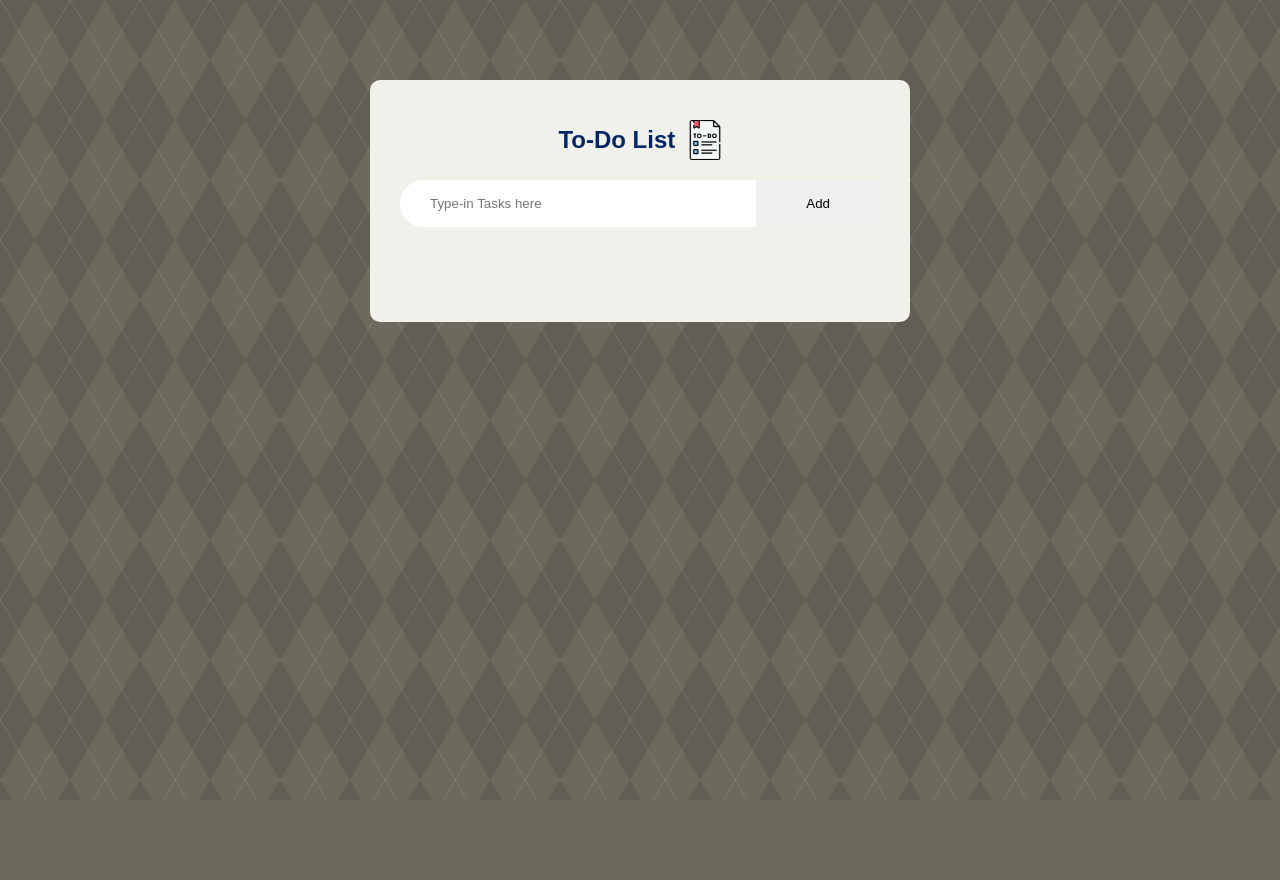
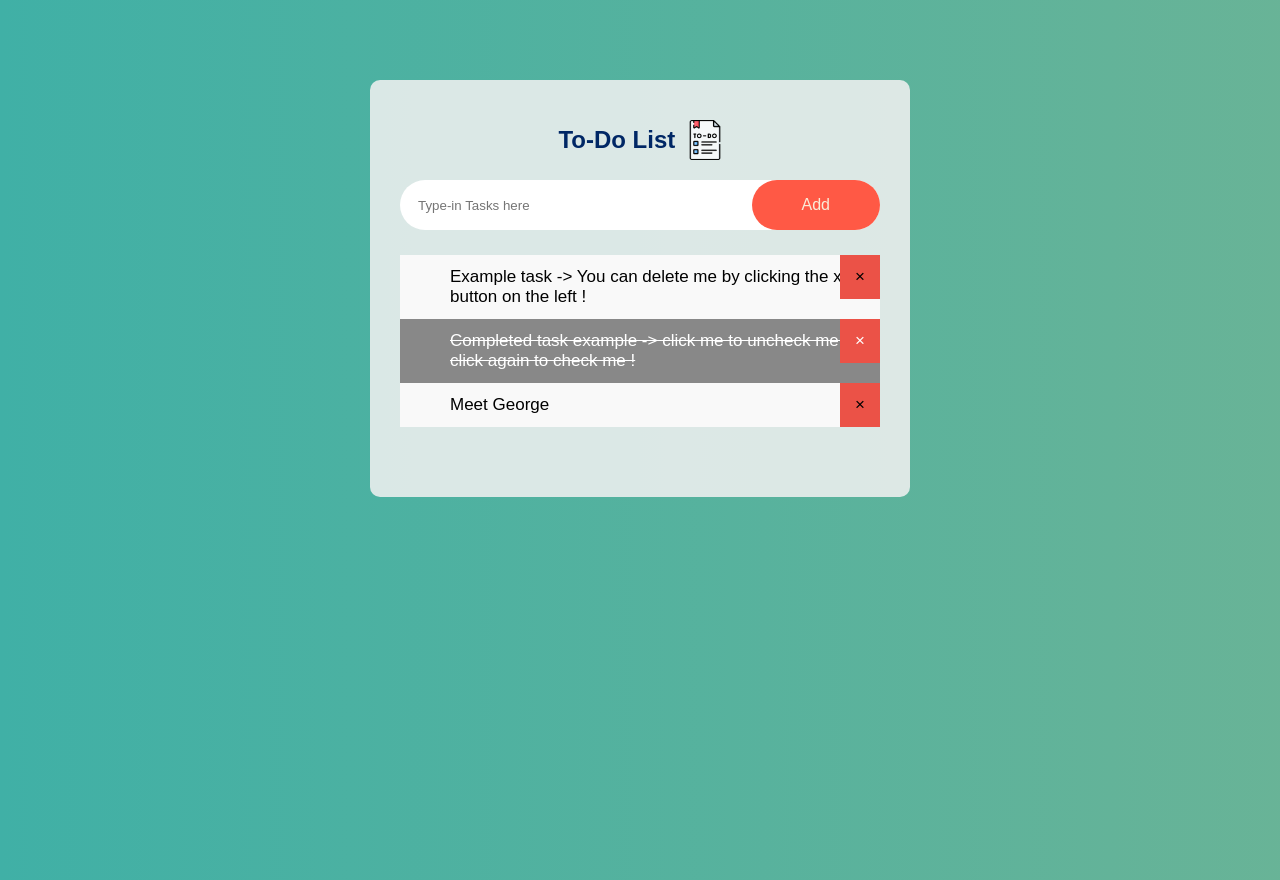
Before and after one commit to jessersgo/ToDo-website, a plain HTML site: page index.html in a window 1280 px wide. Before the commit the page ends 800 px from the top, so only its background shows below. Drawn offline with Linux system fonts and the light colour scheme.

Commit message:
added js

```diff
--- a/index.html
+++ b/index.html
@@ -12,10 +12,12 @@
             <h2>To-Do List <img src="todo.png" ></h2>
             <div class="row">
                 <input type="text" id="task" placeholder="Type-in Tasks here">
-                <button onclick="addTask()">Add</button>
+                <span onclick="addTask()" class="button">Add</span>
             </div>
             <ul id="list">
-
+                <li>Example task -> You can delete me by clicking the x button on the left !</li>
+                <li class="checked">Completed task example -> click me to uncheck me and click again to check me !</li>
+                <li>Meet George</li>
             </ul>
         </div>
     </div>
--- a/index.js
+++ b/index.js
@@ -1,15 +1,62 @@
+
+// Create a "close" button and append it to each list item
+var myNodelist = document.getElementsByTagName("LI");
+var i;
+var done = false;
+for (i = 0; i < myNodelist.length; i++) {
+  var span = document.createElement("SPAN");
+  var txt = document.createTextNode("\u00D7");
+  span.className = "close";
+  span.appendChild(txt);
+  myNodelist[i].appendChild(span);
+}
+
+// Add a "checked" symbol when clicking on a list item
+var list = document.querySelector('ul');
+list.addEventListener('click', function(ev) {
+  if (ev.target.tagName === 'LI') {
+    ev.target.classList.toggle('checked');
+
+  }
+}, false);
+
+// Click on a close button to hide the current list item
+var close = document.getElementsByClassName("close");
+var i;
+for (i = 0; i < close.length; i++) {
+  close[i].onclick = function() {
+    var div = this.parentElement;
+    div.style.display = "none";
+  }
+}
 
 
-const input = getElementById("task");
-const tasksList = getElementById("list");
 
-addTask = () =>{
-    //first check it has something added/ not an empty string
-    //since js must use === for strict equality
-    if(input.value === ''){
-        alert("Please type in a task to add :)!")
-    } else{
-        let
+
+// Create a new list item when clicking on the "Add" button
+function addTask() {
+    var li = document.createElement("li");
+    var inputValue = document.getElementById("task").value;
+    var t = document.createTextNode(inputValue);
+    li.appendChild(t);
+    if (inputValue === '') {
+        //an alert is important so the user knows the button works
+      alert("You must write a task!");
+    } else {
+      document.getElementById("list").appendChild(li);
     }
+    document.getElementById("task").value = "";
 
-}
+    var span = document.createElement("SPAN");
+    var txt = document.createTextNode("\u00D7");
+    span.className = "close";
+    span.appendChild(txt);
+    li.appendChild(span);
+
+    for (i = 0; i < close.length; i++) {
+      close[i].onclick = function() {
+        var div = this.parentElement;
+        div.style.display = "none";
+      }
+    }
+  }
--- a/style.css
+++ b/style.css
@@ -4,20 +4,18 @@
     font-family: 'poppins', sans-serif;
     box-sizing: border-box;
 }
-body{
-    background-color: #6d695c;
-background-image:
-repeating-linear-gradient(120deg, rgba(255,255,255,.1), rgba(255,255,255,.1) 1px, transparent 1px, transparent 60px),
-repeating-linear-gradient(60deg, rgba(255,255,255,.1), rgba(255,255,255,.1) 1px, transparent 1px, transparent 60px),
-linear-gradient(60deg, rgba(0,0,0,.1) 25%, transparent 25%, transparent 75%, rgba(0,0,0,.1) 75%, rgba(0,0,0,.1)),
-linear-gradient(120deg, rgba(0,0,0,.1) 25%, transparent 25%, transparent 75%, rgba(0,0,0,.1) 75%, rgba(0,0,0,.1));
-background-size: 70px 120px;
-}
+body {
+    height: 100vh;
+    width: 100vw;
+    background: linear-gradient(270deg, #E1BE6A, #40B0A6 );
+    background-size: 400% 400%;
+  }
+
 .todo{
     width: 100%;
     max-width: 540px;
     opacity: 1;
-    background-color: #f1f1eb;
+    background-color: #f1f1f1dc;
     margin: 80px auto 20px;
     padding: 40px 30px 70px;
     border-radius: 10px;
@@ -40,7 +38,7 @@ background-size: 70px 120px;
     justify-content: space-between;
     background: white;
     border-radius: 30px;
-    padding-left: 20px;
+    padding-left: 8px;
     margin-bottom:25px;
 }
 input{
@@ -50,8 +48,76 @@ input{
     padding: 10px;
 }
 
-button{
+.button{
     border: none;
     outline: none;
     padding: 16px 50px;
+    background: #FF5945;
+    color: antiquewhite;
+    font-size: 16px;
+    cursor: pointer;
+    border-radius: 40px;
 }
+
+.button:hover{
+    background: #23ad51;
+
+}
+
+
+
+ul li{
+    list-style: none;
+    font-size: 17px;
+    padding: 12px 8px 12px 50px;
+    user-select: none;
+    cursor: pointer;
+    position: relative;
+    background: #eee;
+    transition: 0.2s;
+
+   /* make the list items unselectable */
+    -webkit-user-select: none;
+    -moz-user-select: none;
+    -ms-user-select: none;
+    user-select: none;
+}
+
+ul li:nth-child(odd) {
+    background: #f9f9f9;
+}
+
+ul li:hover {
+    background: #ddd;
+}
+
+ul li.checked {
+    background: #888;
+    color: #fff;
+    text-decoration: line-through;
+}
+
+
+ul li.checked ::before{
+    content: '';
+    position: absolute;
+    height: 28px;
+    width: 28px;
+    top: 12px;
+    left: 16px;
+
+}
+
+.close {
+    position: absolute;
+    right: 0;
+    top: 0;
+    padding: 12px 15px 12px 15px;
+    background-color:  #eb5247;
+    border: #002765;
+}
+
+.close:hover {
+    background-color: #ff1100;
+    color: white;
+}
```
